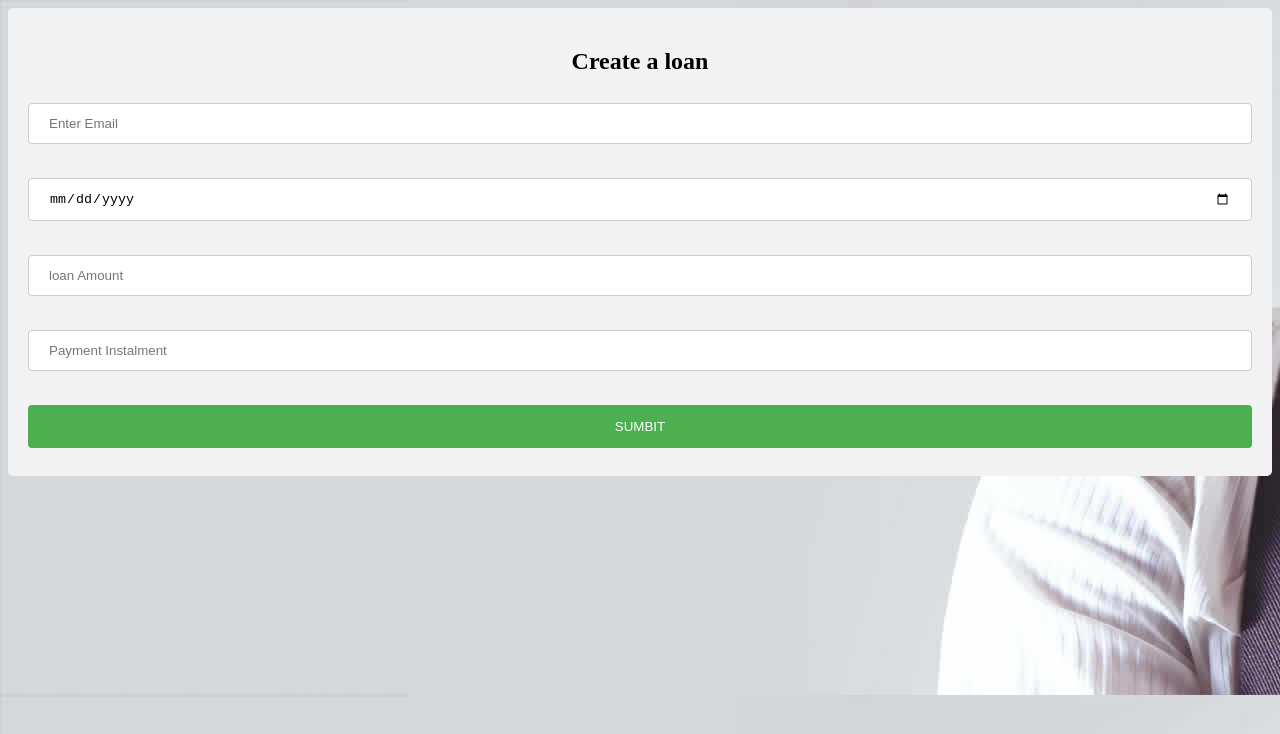
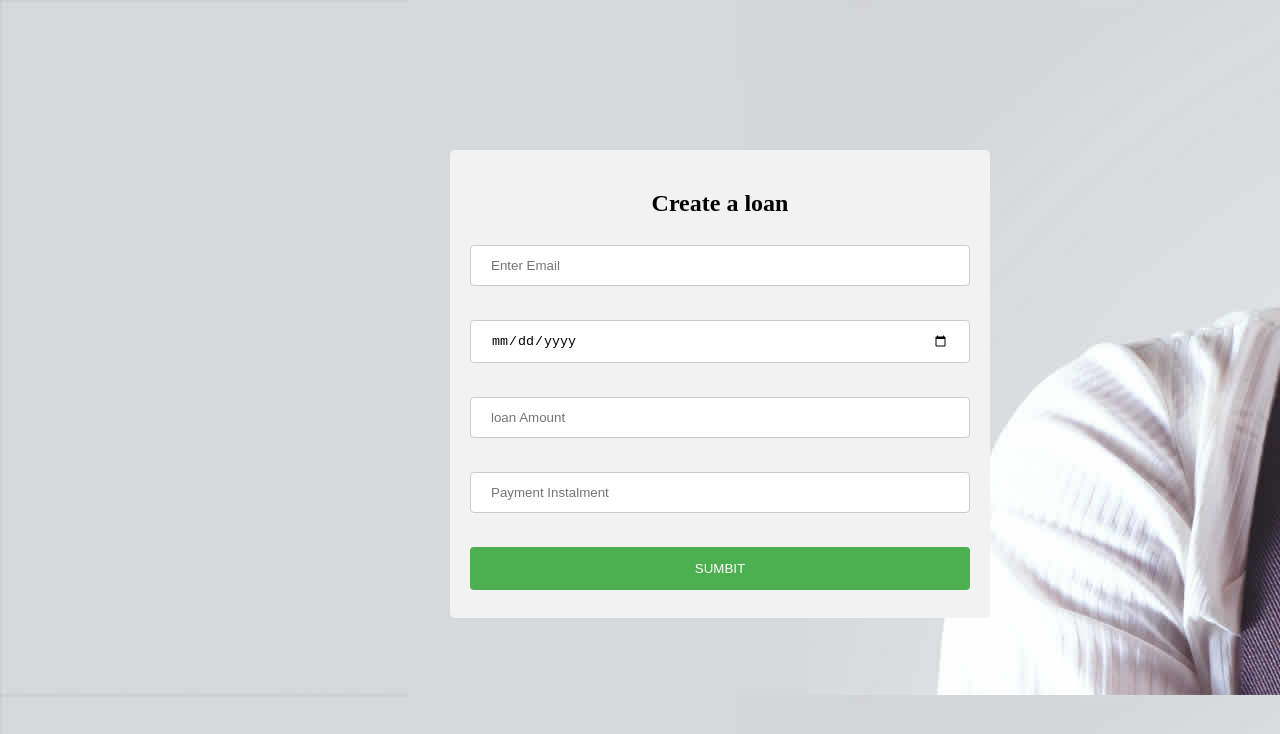
Before and after one commit to kessyy/quickCredit, a plain HTML site: page create-loan.html in a window 1280 px wide. Drawn offline with Linux system fonts and the light colour scheme.

Commit message:
center the ceate loan form

```diff
--- a/create-loan.html
+++ b/create-loan.html
@@ -4,7 +4,7 @@
     <link href="signup.css" type="text/css" rel="stylesheet"/>
 </head>
 <body>
-    <div id="Layer5">
+    <div id="form">
         <form>
             <h2>Create a loan</h2>
                 <input type="text" placeholder="Enter Email" name="email" required></br></br>
```
